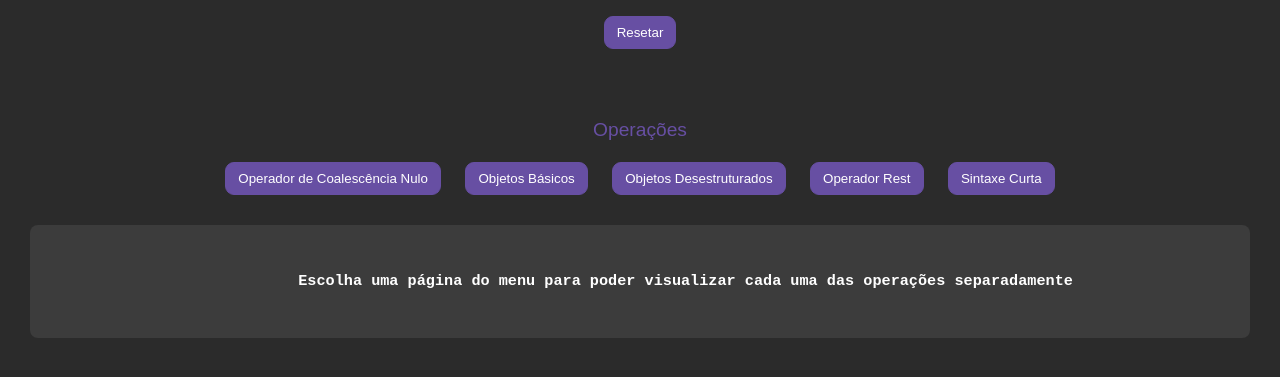
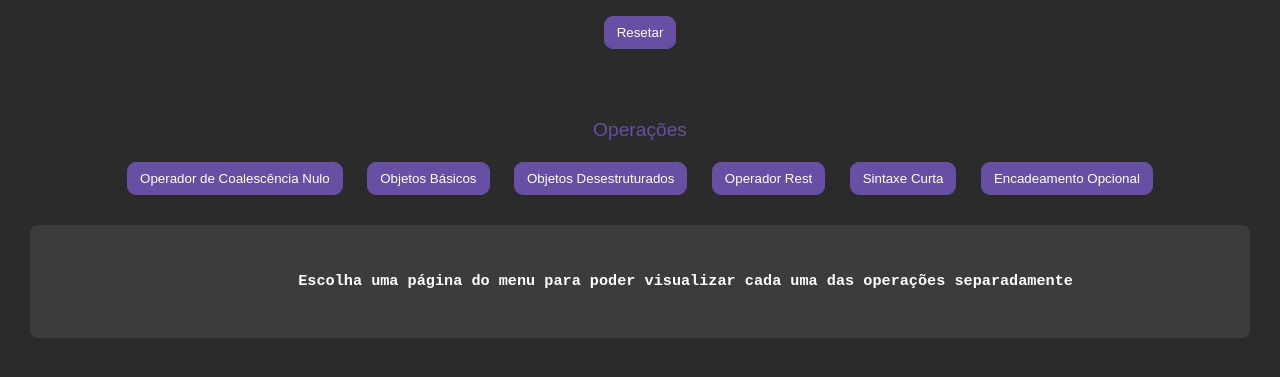
Before and after one commit to bamarcheti/js-antes-do-react, a website built with Vite: page index.html in a window 1280 px wide. Shown: the part 175-552 px from the top of the page. Built offline with nearby package versions, Linux system fonts and the light colour scheme.

Commit message:
feat: Criando operador optional chaining

```diff
--- a/index.html
+++ b/index.html
@@ -12,6 +12,7 @@
   <script src="js/objects/destructuredObject.js" defer></script>
   <script src="js/objects/restObjects.js" defer></script>
   <script src="js/objects/shortObjects.js" defer></script>
+  <script src="js/objects/optionalObjects.js" defer></script>
   <script src="js/nullishCoalescing.js" defer></script>
 </head>
 
@@ -28,6 +29,7 @@
       <button onclick="mostrarObjetoDesestruturado()">Objetos Desestruturados</button>
       <button onclick="mostrarRestObjects()">Operador Rest</button>
       <button onclick="mostrarShortSyntax()">Sintaxe Curta</button>
+      <button onclick="mostrarOptionalObjects()">Encadeamento Opcional</button>
       <div>
         <h3 id="resultado">
           Escolha uma página do menu para poder visualizar cada uma das operações separadamente
--- /dev/null
+++ b/js/objects/optionalObjects.js
@@ -0,0 +1,34 @@
+// Optional Chaining
+
+function mostrarOptionalObjects() {
+  const user = {
+    name: "Diego",
+    age: 27,
+    address: {
+      street: "Rua teste",
+      number: 176,
+      zip: {
+        code: "89120000",
+        city: "Rio do Sul",
+      },
+      showFullAddress() {
+        return "OK";
+      },
+    },
+  };
+
+  const key = "street";
+
+  // const infosAddress = user.address
+  //   ? user.address.zip
+  //     ? user.address.zip.code
+  //     : "Não informado"
+  //   : "Não informado";
+
+  const infosAddress = user.address?.zip?.code ?? "Não informado";
+  const showAddress = user.address?.showFullAddress?.();
+  const infoKey = user.address[key];
+
+  const resultadoDiv = document.getElementById("resultado");
+  resultadoDiv.innerText = `${infosAddress}\n\n${showAddress}\n\n${infoKey}`;
+}
```
